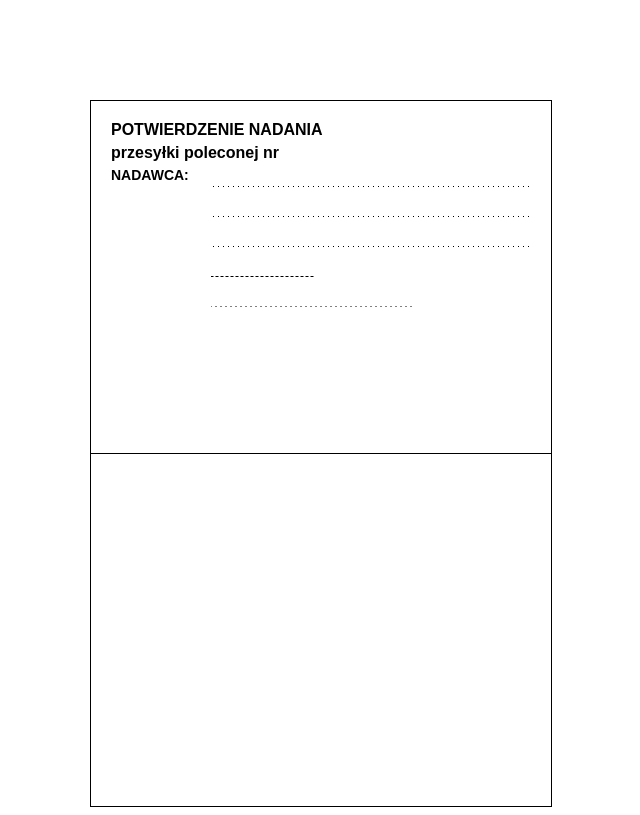
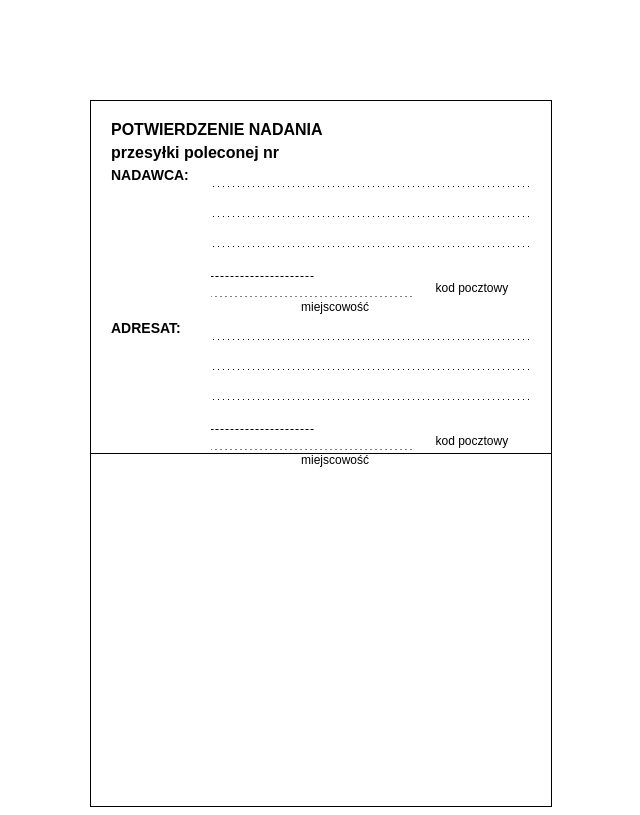
Before and after one commit to katulo/potwierdzenie-nadania, a website: page index.html in a window 1280 px wide. Shown: the whole page, without its empty margins (319-959 px from the left). Drawn offline with nearby package versions, Linux system fonts and the light colour scheme; files that its build step writes are made by us from their sources.

Commit message:
Dodanie adresata.

```diff
--- a/index.html
+++ b/index.html
@@ -20,6 +20,24 @@
             <input type="text">
             <input type="text">
             <input type="text" class="postal"><input type="text" class="city">
+
+            <span class="postal">Kod pocztowy</span>
+            <span class="city">Miejscowość</span>
+        </div>
+    </section>
+
+    <section class="address">
+        <h2>
+            Adresat:
+        </h2>
+        <div class="value">
+            <input type="text">
+            <input type="text">
+            <input type="text">
+            <input type="text" class="postal"><input type="text" class="city">
+
+            <span class="postal">Kod pocztowy</span>
+            <span class="city">Miejscowość</span>
         </div>
     </section>
 </section>
--- a/sass/main.scss
+++ b/sass/main.scss
@@ -38,6 +38,12 @@ body {
 
     $address-title-width: 90px;
 
+    &:after {
+      content: "";
+      display: table;
+      clear: both;
+    }
+
     h2 {
       font-size: $base-font-size * 0.875;
       text-transform: uppercase;
@@ -74,6 +80,10 @@ body {
         background-size: 5px 1px;
         background-repeat: repeat-x;
 
+        &.postal, &.city {
+          margin-bottom: 0;
+        }
+
         &.postal {
           width: $postal-width;
           margin-right: $postal-margin;
@@ -85,6 +95,20 @@ body {
           width: $input-width - $postal-width - $postal-margin;
         }
       }
+
+      > span {
+        display: inline-block;
+        font-size: $base-font-size * 0.75;
+        text-transform: lowercase;
+
+        &.postal {
+          margin-left: 16px;
+        }
+
+        &.city {
+          margin-left: 90px;
+        }
+      }
     }
   }
 }
```
